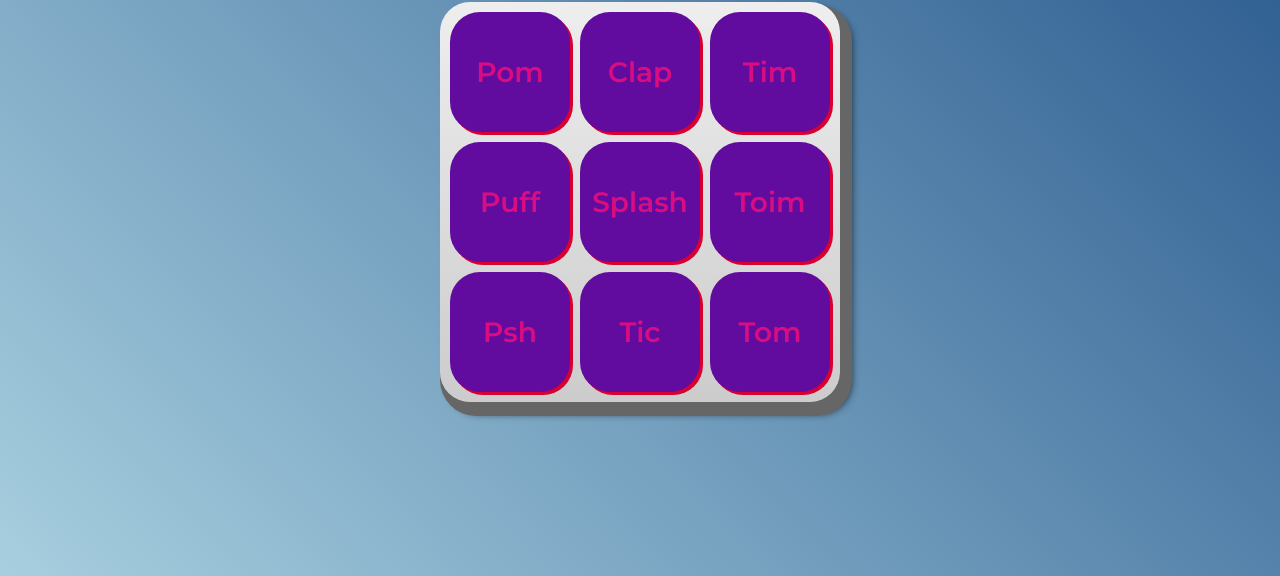
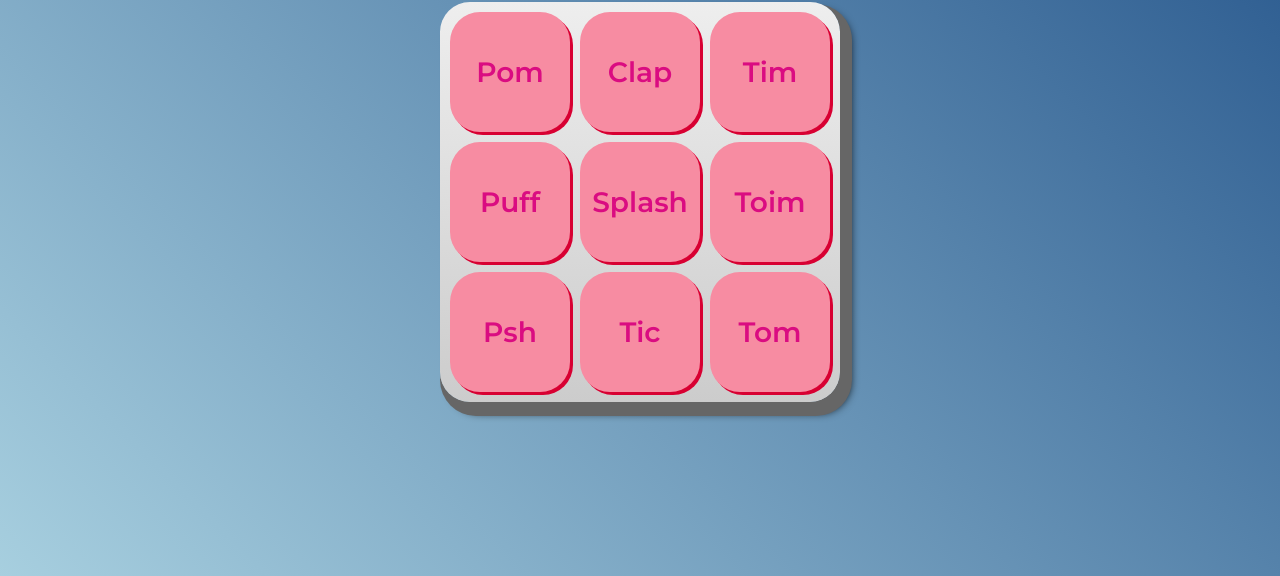
Before and after one commit to Raasken/Midi2, a plain HTML site: page index.html in a window 1280 px wide. Shown: the part 224-800 px from the top of the page. Drawn offline with Linux system fonts and the light colour scheme.

Commit message:
dgyusahhsa

```diff
--- a/css/estilos.css
+++ b/css/estilos.css
@@ -2,7 +2,7 @@
   --cinza:#D80032;
   --vermelha: #DA0C81;
   --vermelha-escura: #3D0C11;
-  --branca: #610C9F;
+  --branca: #F78CA2;
   --luz: rgb(229, 255, 0);
 }
 
```
